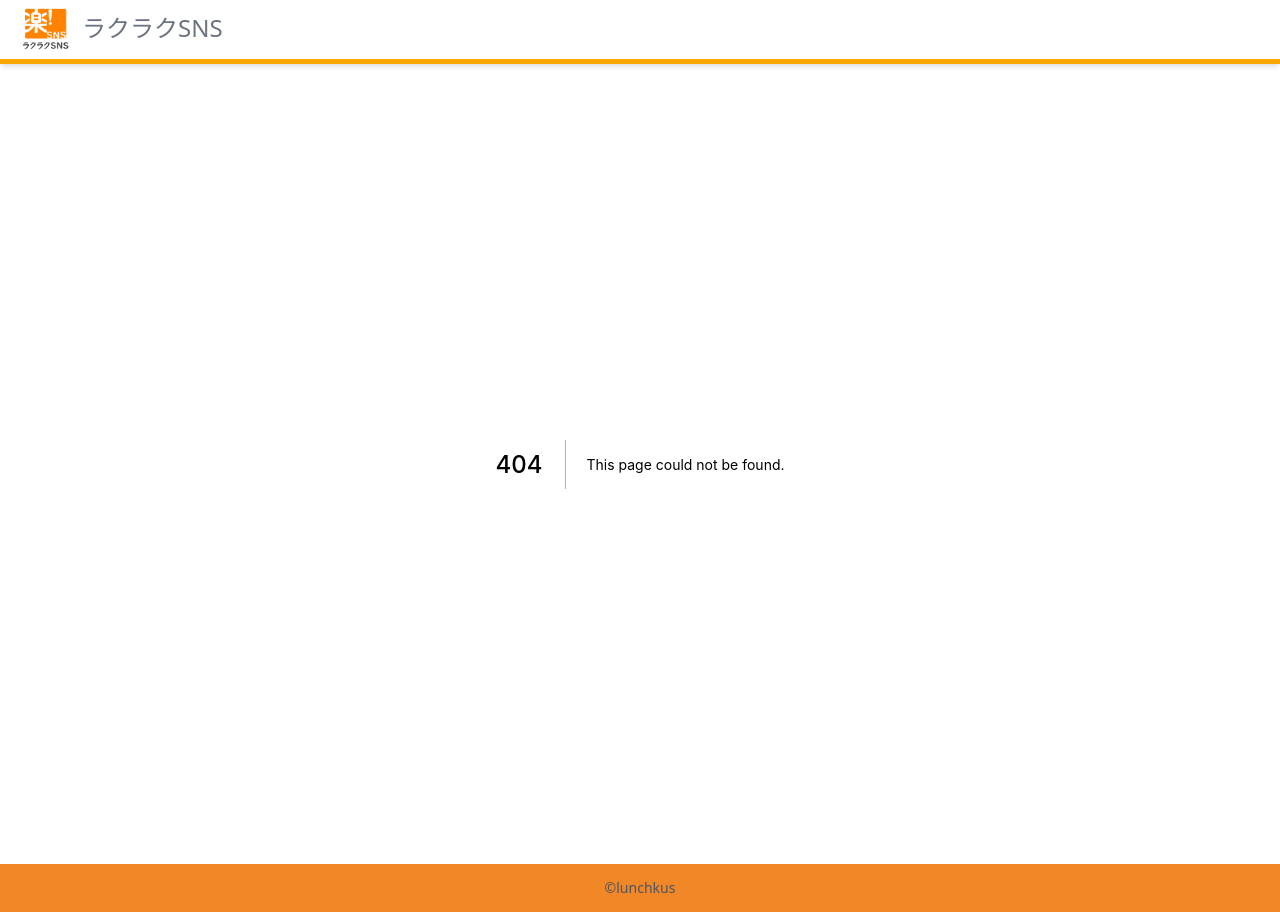
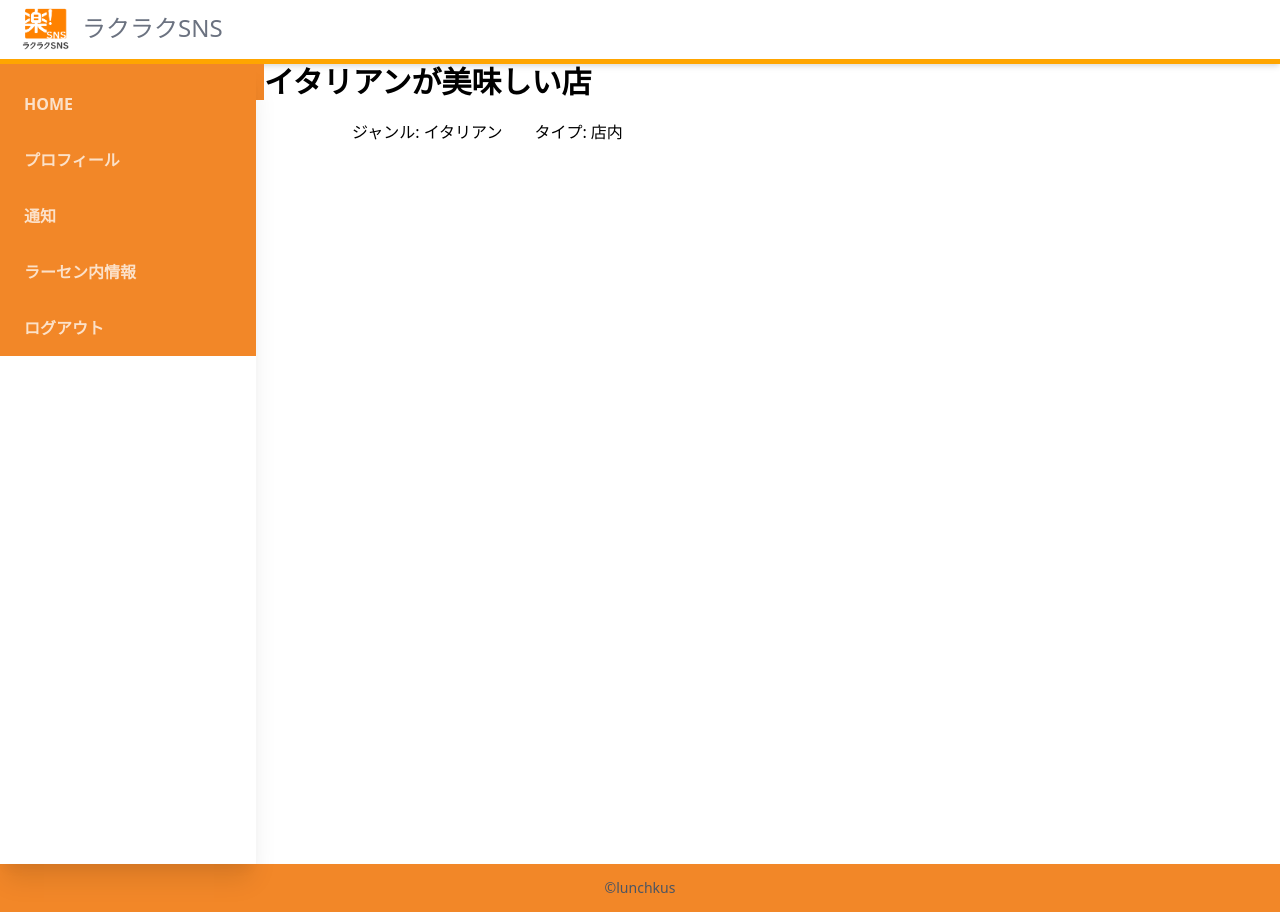
Before and after one commit to suzu1997/rakus-sns-app, a Next.js app: page /lunch/restaurant/1 in a window 1280 px wide. Before the commit this address had no page. Built offline with nearby package versions, Linux system fonts and the light colour scheme.

Commit message:
ランチの個別のお店情報を表示するページのファイル作成

```diff
--- /dev/null
+++ b/src/pages/lunch/restaurant/[id].tsx
@@ -0,0 +1,34 @@
+import { NextPage } from "next";
+import { MenuBar } from "../../../components/MenuBar";
+
+/**
+ * お店情報の詳細を表示するページ.
+ */
+const RestaurantDetail: NextPage = () => {
+  // ダミーデータ
+  const dummyData = {
+    id: 1,
+    name: "イタリアンが美味しい店",
+    genre: "イタリアン",
+    type: "店内",
+    favarite: 100,
+    img: "/cake.jpg",
+  };
+
+  return (
+    <div className="flex">
+      <MenuBar />
+      <div className="flex-col">
+        <p className="text-3xl font-extrabold border-l-8 border-basic mb-5">
+          {dummyData.name}
+        </p>
+        <div className="ml-24">
+          ジャンル: {dummyData.genre}
+          <span className="ml-8">タイプ: {dummyData.type}</span>
+        </div>
+      </div>
+    </div>
+  );
+};
+
+export default RestaurantDetail;
```
